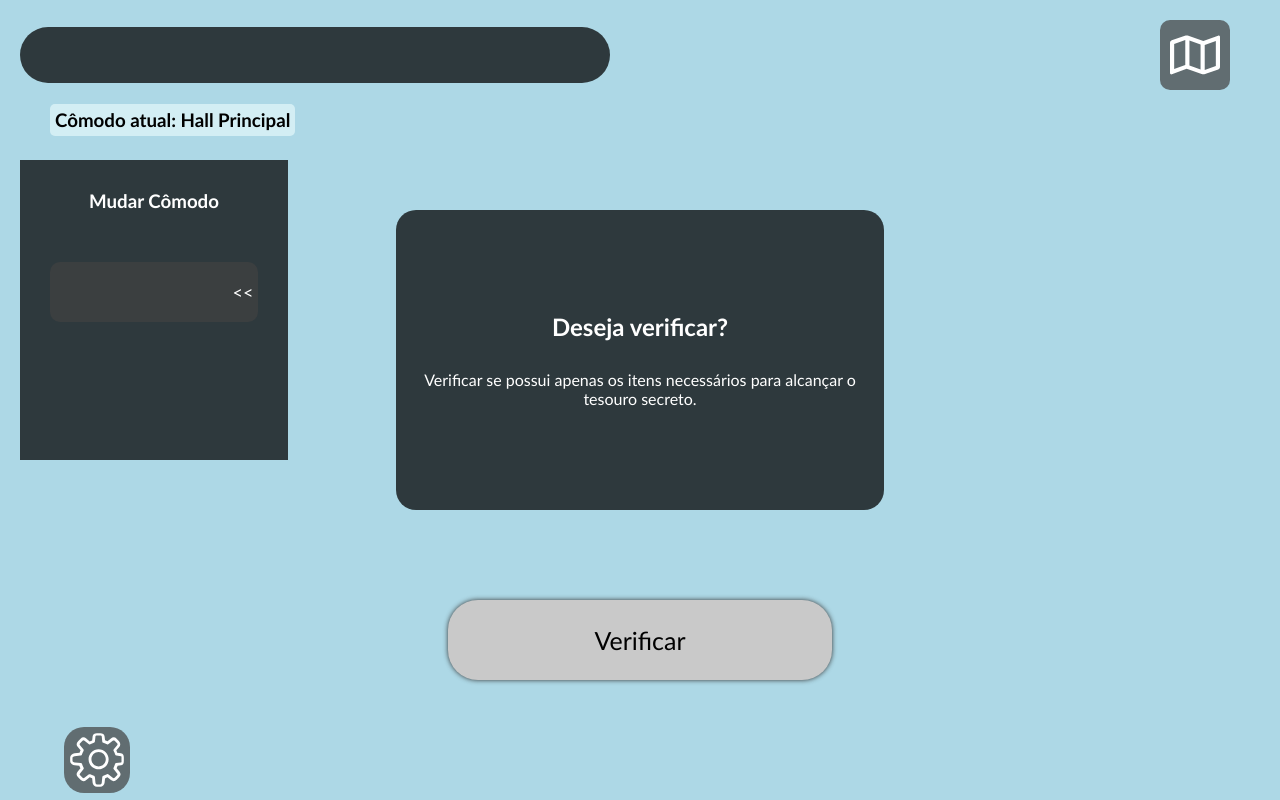
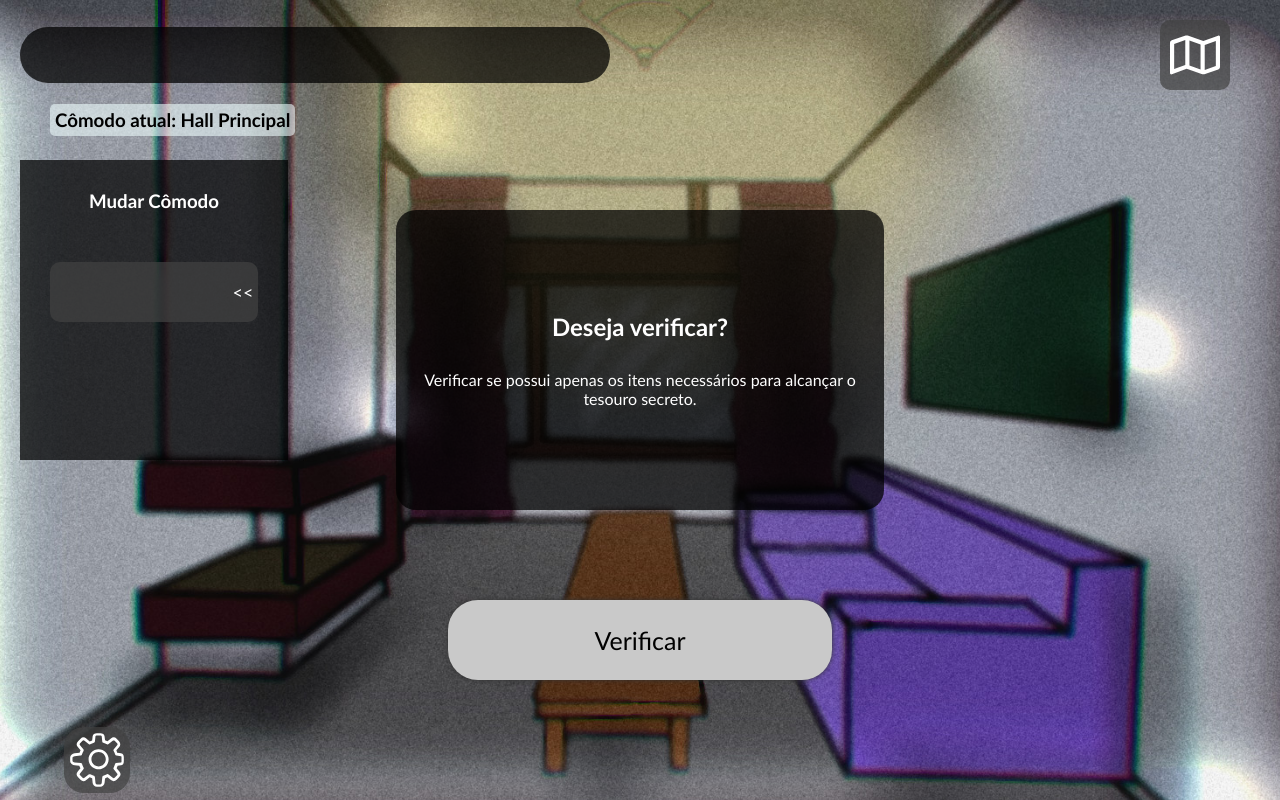
Before and after one commit to carlos-verdeiro/gameRPG, a PHP site: page /pages/game/hall.php in a window 1280 px wide. Run offline with PHP 8.4, Linux system fonts and the light colour scheme.

Commit message:
upload img background

```diff
--- a/assets/css/jogo.css
+++ b/assets/css/jogo.css
@@ -22,7 +22,10 @@
 #telaPrincipal {
     width: 100vw;
     height: 100vh;
-    background-color: var(--tela-principal);
+    background-image: url(../../assets/img/background/hall.jpg);
+    background-size: 110%;
+    background-position-y: center;
+    background-position-x: center;
 
     & #section1 {
         width: 100%;
--- a/index.php
+++ b/index.php
@@ -28,3 +28,5 @@
 </body>
 
 </html>
+
+https://prod.liveshare.vsengsaas.visualstudio.com/join?F4E47009898D9F3928F1CC4D2BEEE9238FB5
```
Also changed, not shown: 1 other file.
